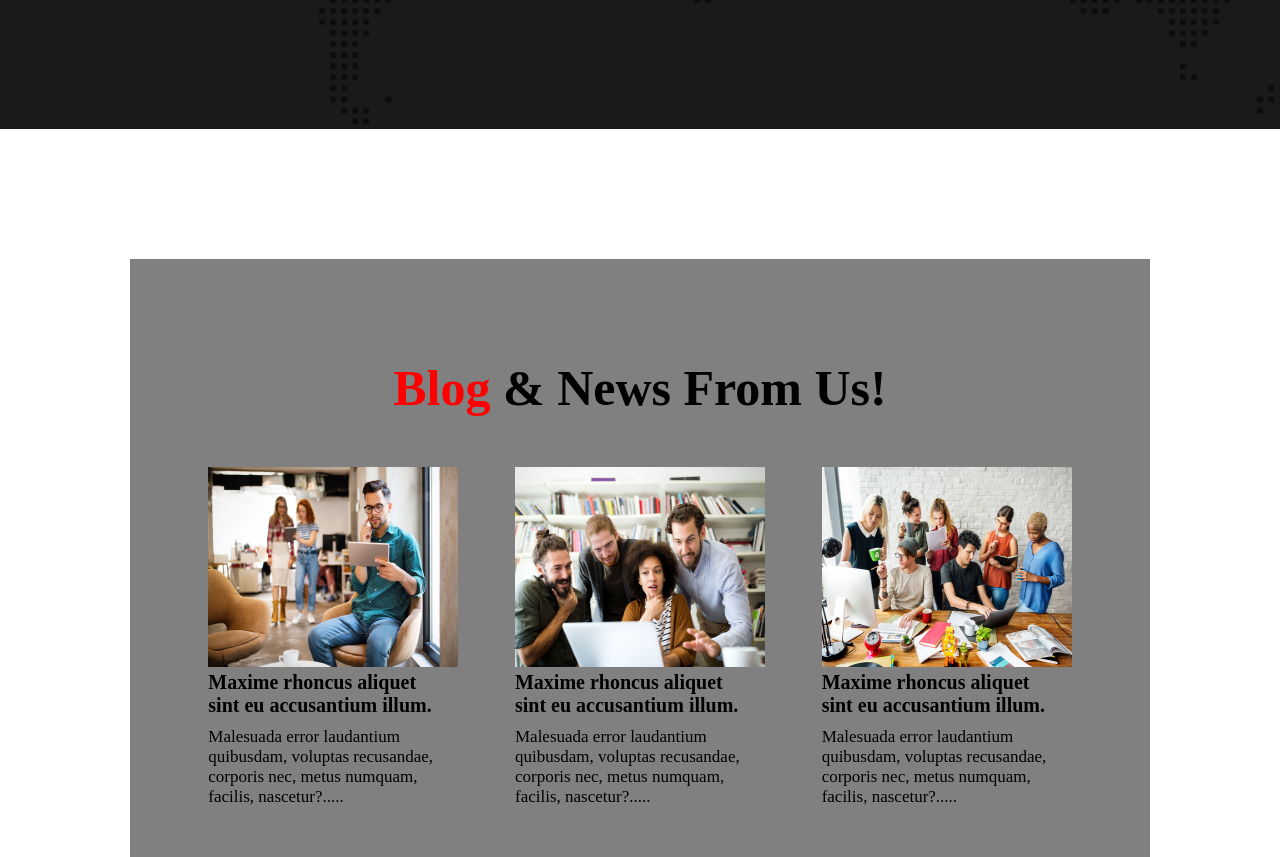
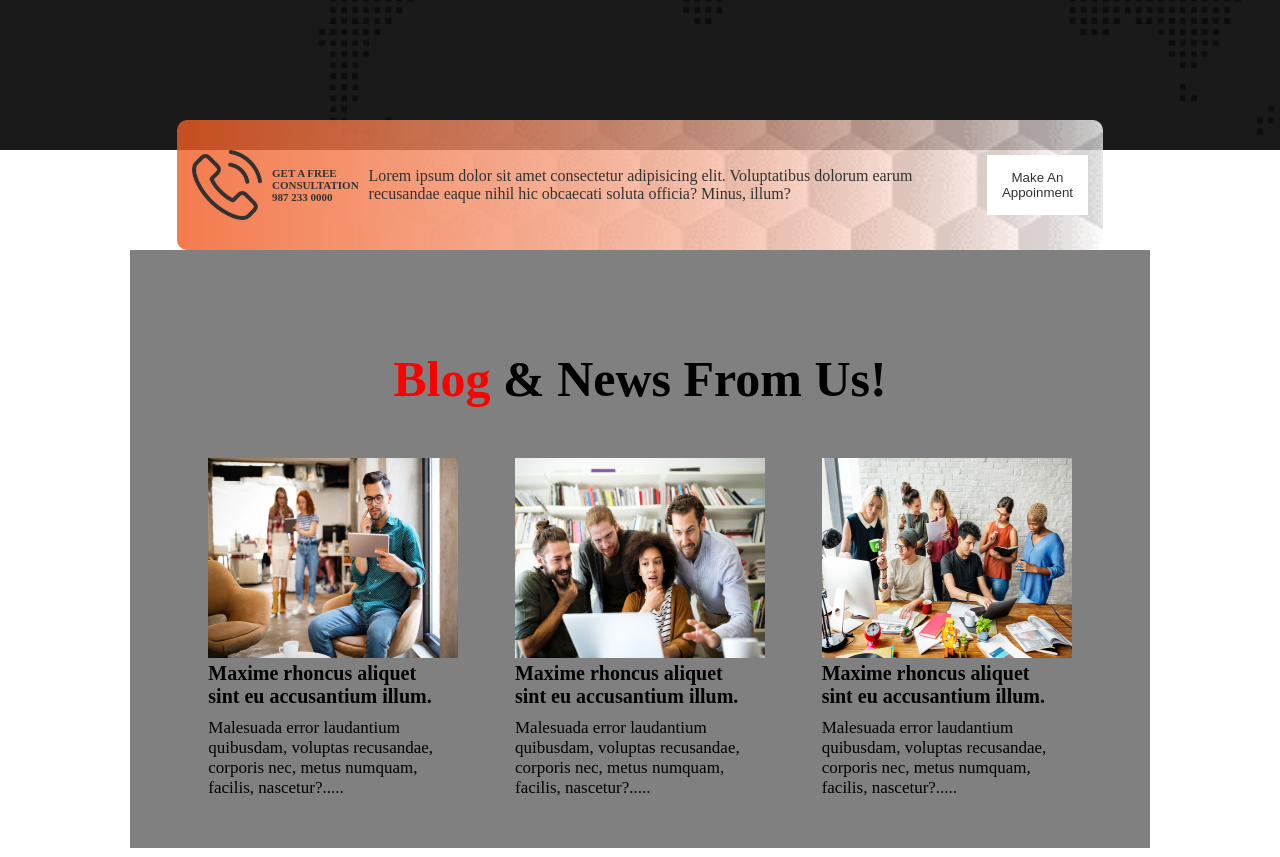
Before and after one commit to Fariha1865/Digital_Agency_Demo_Webpage_With_HTML-CSS, a plain HTML site: page index.html in a window 1280 px wide. Shown: the part 1600-2457 px from the top of the page. Drawn offline with Linux system fonts and the light colour scheme.

Commit message:
image added in contact box

```diff
--- a/Styles/style.css
+++ b/Styles/style.css
@@ -155,13 +155,49 @@ ol{
     margin-top: 20px;
 }
 
+
+.red_box{
+
+    background-image: linear-gradient(to right,#F15B22 0%, rgba(241, 91, 34, 0.00) 100%),url('../asset/logo/red_box.png');
+    background-repeat: no-repeat;
+    background-size: cover;
+    height: 100px;
+    width: 70%;
+    text-align: center;
+    margin: 0px auto;
+    opacity: 0.8;
+    border-radius: 10px;
+    margin-top: -30px;
+    display: flex;
+    justify-content: space-around;
+    align-items: center;
+    gap: 10px;
+    padding: 15px;
+    text-align: left;
+    font-weight: 1000px;
+}
+
+.logo{
+    height: 70px;
+    width: 70px;
+}
+.phone{
+    display: flex;
+    justify-content: space-around;
+    align-items: center;
+    font-size: 11px;
+    gap: 10px;
+
+
+}
+
 /* footer_section */
 
 
 
 .footer_box{
     background-color: gray;
-    margin: 130px 130px 0px 130px;
+    margin: 0px 130px 0px 130px;
     padding-top: 100px;
 }
 
@@ -199,6 +235,6 @@ ol{
     margin-top: 10px;
 }
 
-.footer_red_box{
-
+.footer_container{
+    position: relative;
 }
--- a/index.html
+++ b/index.html
@@ -38,6 +38,7 @@
     </header>
 
     <main>
+
     <!--services section-->
         <section>
 
@@ -88,11 +89,28 @@
 
 
         </section>
+
+
+        <div class="red_box">
+            <div class="phone">
+
+                <img src="asset/icons/phone-call.png" alt="" class="logo">
+                <h4>GET A FREE CONSULTATION<br>
+                    987 233 0000</h4>
+            </div>
+            <div>
+                <p>Lorem ipsum dolor sit amet consectetur adipisicing elit. Voluptatibus dolorum earum recusandae eaque nihil hic obcaecati soluta officia? Minus, illum?</p>
+            </div>
+            <div>
+                <button class="btn_white">Make An Appoinment</button>
+            </div>
+        </div>
     </main>
+
+
 
     <footer class="footer_container">
 
-        <div class="footer_red_box"></div>
         <div class="footer_box">
 
             <h1 class="footer_header">
```
Also changed, not shown: asset/logo/red_box.png (added).
